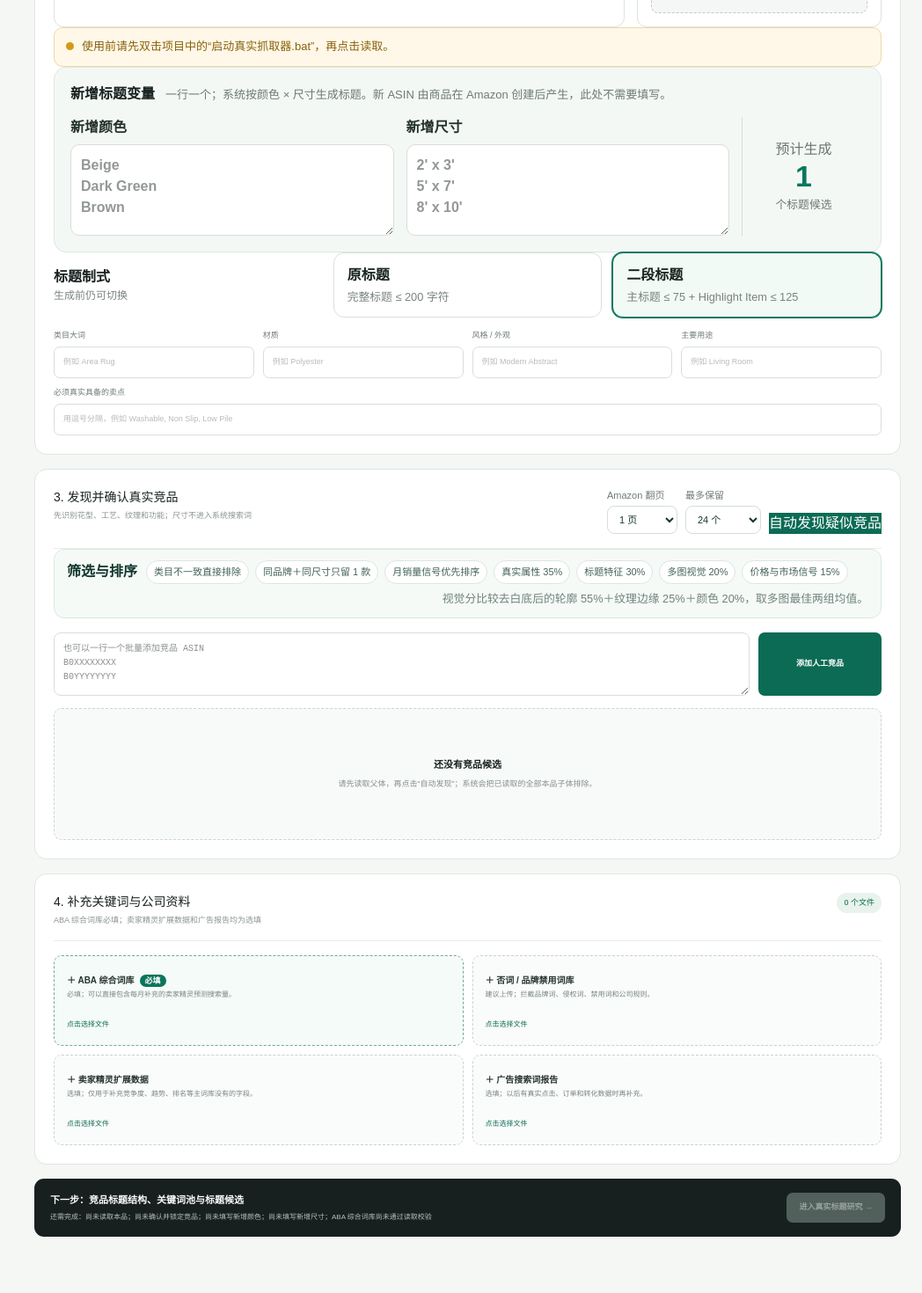
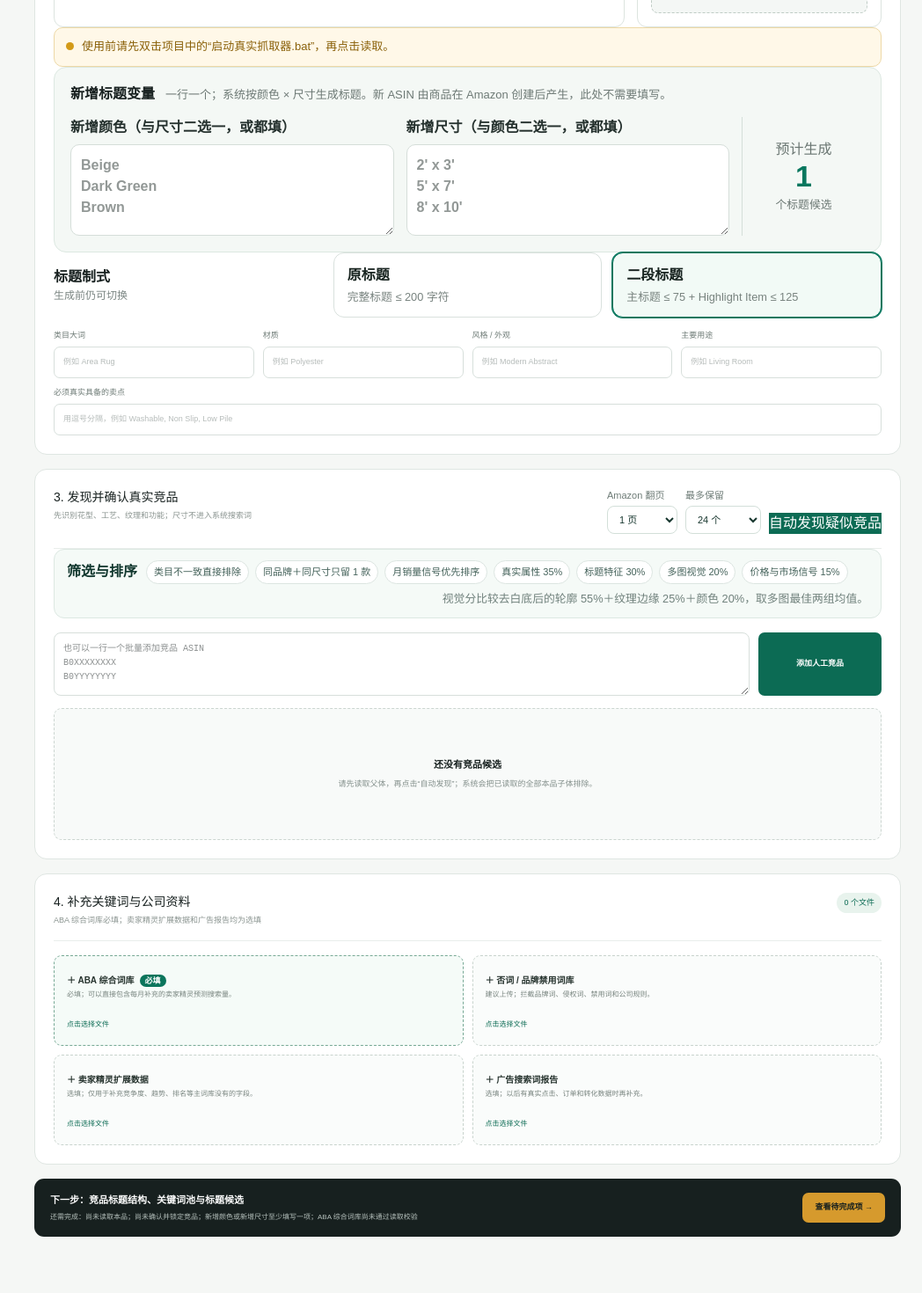
Before and after one commit to Ariupm/Amazon-AI, a Next.js app: page /titles in a window 1280 px wide. Shown: the part 820-2290 px from the top of the page at 88% size, without its empty margins (232-1280 px from the left). Built offline with nearby package versions, Linux system fonts and the light colour scheme.

Commit message:
Make title research gate actionable

```diff
--- a/app/globals.css
+++ b/app/globals.css
@@ -197,6 +197,9 @@ footer{height:70px;border-top:1px solid #e5eae7;display:flex;justify-content:spa
 .researchInputs span,.researchInputs small{font-size:10px;color:#71807b}
 .researchInputs b{font-size:13px;color:#173d33}
 .researchInputs small{white-space:nowrap;overflow:hidden;text-overflow:ellipsis}
+.nextPhase small{display:block;font-size:9px;color:#ffd88a;margin-top:7px}
+.nextPhase button{cursor:pointer}
+.nextPhase.hasBlockers button{background:#d69a2d;color:#17201f}
 @media(max-width:850px){.discoverActions,.candidateToolbar{align-items:stretch;flex-direction:column}.discoverActions label{width:100%}.discoverActions select{width:100%}}
 @media(max-width:850px){.researchInputs{grid-template-columns:1fr 1fr}}
 @media(max-width:520px){.researchInputs{grid-template-columns:1fr}}
--- a/app/titles/market-workspace.tsx
+++ b/app/titles/market-workspace.tsx
@@ -65,6 +65,7 @@ export default function MarketWorkspace() {
   const [abaSummary, setAbaSummary] = useState<KeywordSummary | null>(null);
   const [confirmMessage, setConfirmMessage] = useState("");
   const [researchStarted, setResearchStarted] = useState(false);
+  const [nextNotice, setNextNotice] = useState("");
   const candidatePageSize = 10;
 
   const selected = useMemo(() => candidates.filter(item => item.selected), [candidates]);
@@ -89,6 +90,7 @@ export default function MarketWorkspace() {
     setConfirmed(false);
     setConfirmMessage("");
     setResearchStarted(false);
+    setNextNotice("");
   }
 
   async function ensureCurrentBackend() {
@@ -266,13 +268,28 @@ export default function MarketWorkspace() {
   const nextBlockers = [
     !product ? "尚未读取本品" : "",
     !confirmed ? "尚未确认并锁定竞品" : "",
-    taskMode === "new-variant" && !colors.length ? "尚未填写新增颜色" : "",
-    taskMode === "new-variant" && !sizes.length ? "尚未填写新增尺寸" : "",
+    taskMode === "new-variant" && !colors.length && !sizes.length ? "新增颜色或新增尺寸至少填写一项" : "",
     !abaSummary?.valid ? "ABA 综合词库尚未通过读取校验" : "",
   ].filter(Boolean);
 
   function enterResearch() {
-    if (nextBlockers.length) return;
+    if (nextBlockers.length) {
+      setNextNotice(`暂时不能进入：${nextBlockers.join("；")}。已为你定位到第一个待完成项。`);
+      let targetId = "keyword-materials";
+      let focusSelector = "";
+      if (!product) targetId = "product-source";
+      else if (!confirmed) targetId = "competitor-discovery";
+      else if (taskMode === "new-variant" && !colors.length && !sizes.length) {
+        targetId = "variant-title-inputs";
+        focusSelector = "#new-colors";
+      }
+      setTimeout(() => {
+        document.getElementById(targetId)?.scrollIntoView({ behavior: "smooth", block: "center" });
+        if (focusSelector) (document.querySelector(focusSelector) as HTMLTextAreaElement | null)?.focus();
+      }, 50);
+      return;
+    }
+    setNextNotice("");
     setResearchStarted(true);
     setTimeout(() => document.getElementById("title-research")?.scrollIntoView({ behavior: "smooth", block: "start" }), 50);
   }
@@ -299,23 +316,23 @@ export default function MarketWorkspace() {
             </button>
           </div>
         </article>
-        <article className="panel sourcePanel">
+        <article className="panel sourcePanel" id="product-source">
           <div className="panelHead"><div><h3>2. 获取本品真实资料</h3><p>{taskMode === "new-variant" ? "读取父体和现有子体，提炼同系列可继承的标题骨架与真实卖点" : "读取需要修改标题的具体子体，只使用该商品真实具备的属性"}</p></div><span className="requiredMark">ASIN 必填</span></div>
           <div className="sourceGrid">
             <form className="asinSource" onSubmit={readProduct}><label>{taskMode === "new-variant" ? "父体 ASIN" : "需要修改的子体 ASIN"}</label><div><input value={asin} maxLength={10} onChange={e => {setAsin(e.target.value.toUpperCase().replace(/\s/g, ""));setProduct(null);resetDiscovery();}} placeholder="例如 B0XXXXXXXX" /><select value={marketplace} onChange={e => {setMarketplace(e.target.value);resetDiscovery();}}><option value="US">美国站</option><option value="UK">英国站</option><option value="DE">德国站</option><option value="JP">日本站</option></select><button disabled={loading === "product"}>{loading === "product" ? "读取中…" : taskMode === "new-variant" ? "读取父体" : "读取子体"}</button></div>{product && <div className="targetMini">{product.images[0] && <img src={product.images[0]} alt="" />}<span><b>{product.title}</b><small>{product.asin} · {product.price || "价格未展示"} · 五点 {product.bullets.length} 条{taskMode === "new-variant" ? ` · 已读取 ${product.variants.length} 个现有子体；这些 ASIN 会全部排除` : ""}</small></span></div>}</form>
             <label className="imageSource"><span>上传产品部资料图</span><input type="file" accept="image/*,.pdf" onChange={uploadImage} />{imagePreview ? <img src={imagePreview} alt="上传预览" /> : <div><b>＋ 选择资料</b><small>产品结构、材质、工艺、洗护与可证明卖点</small></div>}</label>
           </div>
           <div className={`sourceStatus ${loading === "product" ? "working" : product ? "success" : "notice"}`}><i /> <span>{sourceMessage}</span></div>
-          {taskMode === "new-variant" && <div className="variantTitleInputs">
+          {taskMode === "new-variant" && <div className="variantTitleInputs" id="variant-title-inputs">
             <div className="variantIntro"><b>新增标题变量</b><span>一行一个；系统按颜色 × 尺寸生成标题。新 ASIN 由商品在 Amazon 创建后产生，此处不需要填写。</span></div>
-            <label>新增颜色<textarea value={newColors} onChange={e => setNewColors(e.target.value)} placeholder={"Beige\nDark Green\nBrown"} /></label>
-            <label>新增尺寸<textarea value={newSizes} onChange={e => setNewSizes(e.target.value)} placeholder={"2' x 3'\n5' x 7'\n8' x 10'"} /></label>
+            <label>新增颜色（与尺寸二选一，或都填）<textarea id="new-colors" value={newColors} onChange={e => setNewColors(e.target.value)} placeholder={"Beige\nDark Green\nBrown"} /></label>
+            <label>新增尺寸（与颜色二选一，或都填）<textarea id="new-sizes" value={newSizes} onChange={e => setNewSizes(e.target.value)} placeholder={"2' x 3'\n5' x 7'\n8' x 10'"} /></label>
             <div className="combinationCount"><span>预计生成</span><b>{titleCount}</b><small>个标题候选</small></div>
           </div>}
           <div className="titleFormatRow"><div><b>标题制式</b><span>生成前仍可切换</span></div><button className={titleFormat === "classic" ? "selected" : ""} onClick={() => setTitleFormat("classic")}><b>原标题</b><small>完整标题 ≤ 200 字符</small></button><button className={titleFormat === "split" ? "selected" : ""} onClick={() => setTitleFormat("split")}><b>二段标题</b><small>主标题 ≤ 75 + Highlight Item ≤ 125</small></button></div>
           <div className="factsGrid"><label>类目大词<input value={facts.category} onChange={e => setFacts({...facts, category:e.target.value})} placeholder="例如 Area Rug" /></label><label>材质<input value={facts.material} onChange={e => setFacts({...facts, material:e.target.value})} placeholder="例如 Polyester" /></label><label>风格 / 外观<input value={facts.style} onChange={e => setFacts({...facts, style:e.target.value})} placeholder="例如 Modern Abstract" /></label><label>主要用途<input value={facts.useCase} onChange={e => setFacts({...facts, useCase:e.target.value})} placeholder="例如 Living Room" /></label><label className="wideFact">必须真实具备的卖点<input value={facts.mustHave} onChange={e => setFacts({...facts, mustHave:e.target.value})} placeholder="用逗号分隔，例如 Washable, Non Slip, Low Pile" /></label></div>
         </article>
-        <article className="panel discoverPanel">
+        <article className="panel discoverPanel" id="competitor-discovery">
           <div className="panelHead"><div><h3>3. 发现并确认真实竞品</h3><p>先识别花型、工艺、纹理和功能；尺寸不进入系统搜索词{backendVersion && <em className="backendVersion"> · 本机 v{backendVersion}</em>}</p></div><div className="discoverActions"><label>Amazon 翻页<select value={searchPages} onChange={e => setSearchPages(Number(e.target.value))}><option value={1}>1 页</option><option value={2}>2 页</option><option value={3}>3 页</option></select></label><label>最多保留<select value={resultLimit} onChange={e => setResultLimit(Number(e.target.value))}><option value={24}>24 个</option><option value={40}>40 个</option><option value={60}>60 个</option></select></label><button onClick={discover} disabled={loading === "discover" || !product}>{loading === "discover" ? "正在搜索…" : "自动发现疑似竞品"}</button></div></div>
           <div className="competitorRules"><b>筛选与排序</b><span>类目不一致直接排除</span><span>同品牌＋同尺寸只留 1 款</span><span>月销量信号优先排序</span><span>真实属性 35%</span><span>标题特征 30%</span><span>多图视觉 20%</span><span>价格与市场信号 15%</span><small>视觉分比较去白底后的轮廓 55%＋纹理边缘 25%＋颜色 20%，取多图最佳两组均值。</small></div>
           {discoveryMeta && <div className="discoveryProfile"><div><b>本品特征画像</b><p>{discoveryMeta.features.length ? discoveryMeta.features.join(" · ") : "页面未识别到足够的差异化特征，请补充上方产品事实。"}</p></div><label><b>实际搜索词（可修改后一行一组，再次搜索）</b><textarea value={customQueries} onChange={event => setCustomQueries(event.target.value)} /></label><small>已排除本父体 {discoveryMeta.excluded} 个 ASIN及 {discoveryMeta.sameBrand} 个本品牌搜索结果；合并 {discoveryMeta.collapsed} 个同品牌同尺寸重复项，当前覆盖 {discoveryMeta.brands} 个竞品品牌、{discoveryMeta.parents} 个父体。修改搜索词后可再次搜索。</small></div>}
@@ -330,7 +347,7 @@ export default function MarketWorkspace() {
           {loading === "aba" && <div className="fileInspection working">正在读取 ABA 表头、关键词列和搜索量列…</div>}
           {abaSummary && <div className={abaSummary.valid ? "fileInspection success" : "fileInspection error"}><b>{abaSummary.valid ? `✓ 已识别 ${abaSummary.rows} 个关键词` : "ABA 词库未通过校验"}</b><span>{abaSummary.keyword_column ? `关键词列：${abaSummary.keyword_column}` : "未找到关键词列"}{abaSummary.volume_columns.length ? ` · 搜索量列：${abaSummary.volume_columns.join("、")}` : " · 未找到搜索量列"}{abaSummary.sheet ? ` · 工作表：${abaSummary.sheet}` : ""}</span>{abaSummary.warnings.map(warning => <small key={warning}>{warning}</small>)}</div>}
         </article>
-        <div className="nextPhase"><div><b>下一步：竞品标题结构、关键词池与标题候选</b><span>{nextBlockers.length ? `还需完成：${nextBlockers.join("；")}` : taskMode === "new-variant" ? `资料完整，可为 ${titleCount} 个颜色/尺寸组合进入研究。` : "资料完整，可进入当前子体标题研究。"}</span></div><button disabled={!!nextBlockers.length} onClick={enterResearch}>{researchStarted ? "✓ 已进入标题研究" : "进入真实标题研究 →"}</button></div>
+        <div className={`nextPhase ${nextBlockers.length ? "hasBlockers" : ""}`}><div><b>下一步：竞品标题结构、关键词池与标题候选</b><span>{nextBlockers.length ? `还需完成：${nextBlockers.join("；")}` : taskMode === "new-variant" ? `资料完整，可为 ${titleCount} 个颜色/尺寸组合进入研究。` : "资料完整，可进入当前子体标题研究。"}</span>{nextNotice && <small>{nextNotice}</small>}</div><button onClick={enterResearch}>{researchStarted ? "✓ 已进入标题研究" : nextBlockers.length ? "查看待完成项 →" : "进入真实标题研究 →"}</button></div>
         {researchStarted && <article className="panel researchPanel" id="title-research"><div className="panelHead"><div><h3>5. 真实标题研究</h3><p>本轮研究输入已锁定；后续标题候选只使用真实商品、已选竞品和已读取词库。</p></div><span className="selectedCount">输入已就绪</span></div><div className="researchInputs"><div><span>本品</span><b>{product?.asin}</b><small>{product?.title}</small></div><div><span>竞品</span><b>{selected.length} 个已锁定</b><small>同品牌同尺寸已归并</small></div><div><span>ABA 词库</span><b>{abaSummary?.rows || 0} 个关键词</b><small>{abaSummary?.volume_columns.length ? `已识别 ${abaSummary.volume_columns.length} 个搜索量字段` : "未识别搜索量字段"}</small></div><div><span>标题任务</span><b>{taskMode === "new-variant" ? `${titleCount} 个新增变体组合` : "优化当前子体"}</b><small>{titleFormat === "split" ? "二段标题制式" : "原标题制式"}</small></div></div></article>}
       </section>
     </div>
```
Also changed, not shown: 1 other file (tests, documents, lock files or other folders).
